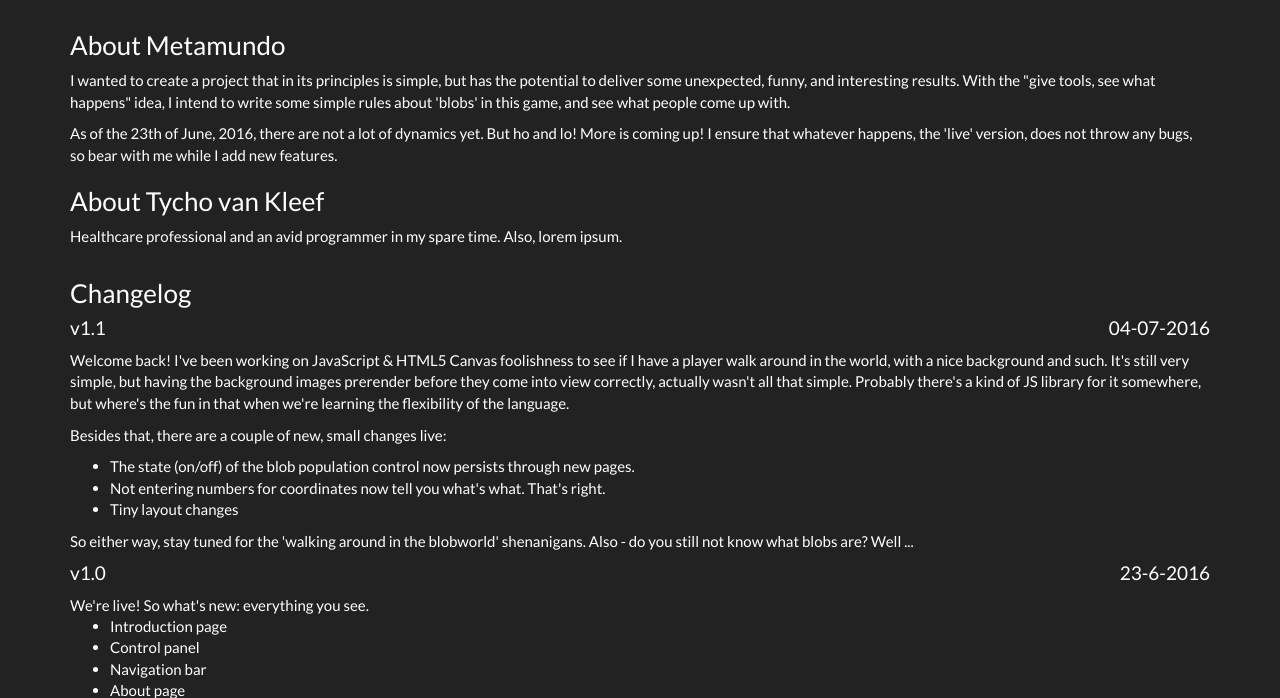
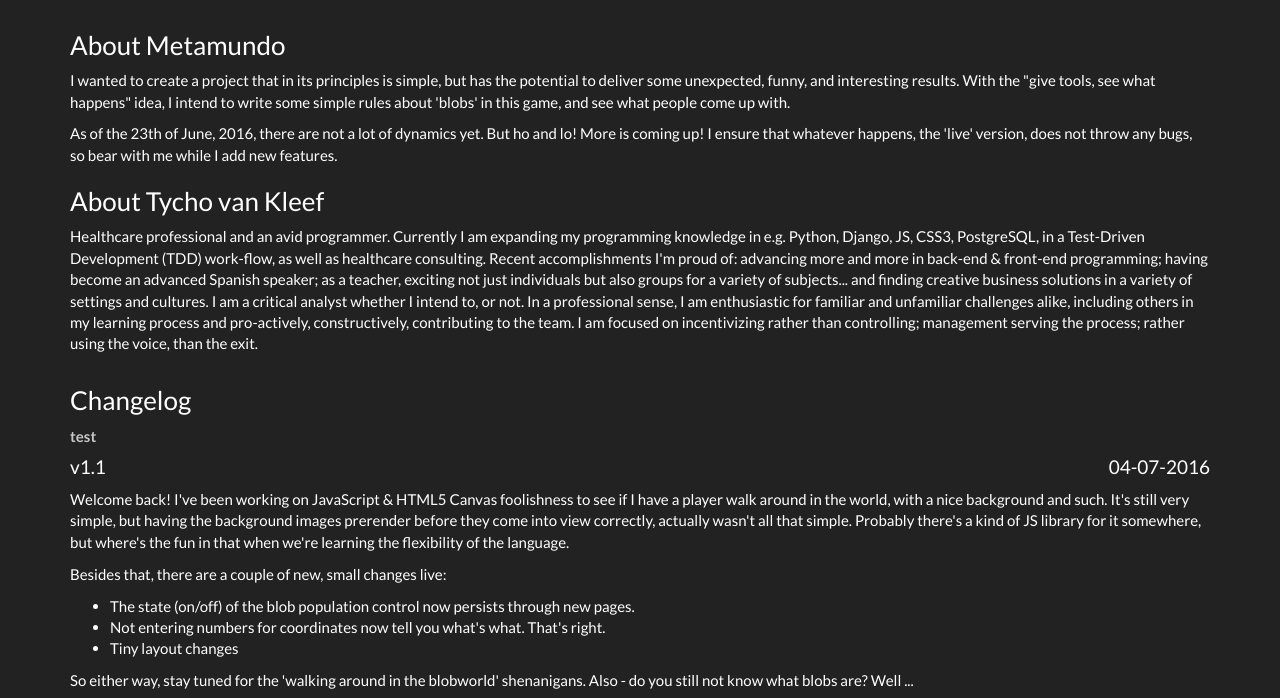
Before and after one commit to tychovk/metamundo, a Django app: page /about/ in a window 1280 px wide. Shown: the part 60-758 px from the top of the page. Run offline with Django 3.2, Linux system fonts and the light colour scheme; some libraries are stand-ins or nearby versions.

Commit message:
css changes and about pages content updated

```diff
--- a/app/static/base.css
+++ b/app/static/base.css
@@ -7,3 +7,9 @@
     margin-top: 60px;
 
 }
+
+.anchor {
+  font-weight: bold;
+  color: #fff; /* IE8 proofing */
+  color: rgba(255,255,255,.75);
+}
--- a/app/templates/about.html
+++ b/app/templates/about.html
@@ -16,13 +16,21 @@
             </p>
             <h3>About Tycho van Kleef</h3>
             <p>
-                Healthcare professional and an avid programmer in my spare time. Also, lorem ipsum.
+                Healthcare professional and an avid programmer.
+
+                Currently I am expanding my programming knowledge in e.g. Python, Django, JS, CSS3, PostgreSQL, in a Test-Driven Development (TDD) work-flow, as well as healthcare consulting.
+
+                Recent accomplishments I'm proud of: advancing more and more in back-end &#38; front-end programming; having become an advanced Spanish speaker; as a teacher, exciting not just individuals but also groups for a variety of subjects... and finding creative business solutions in a variety of settings and cultures.
+
+                I am a critical analyst whether I intend to, or not.
+
+                In a professional sense, I am enthusiastic for familiar and unfamiliar challenges alike, including others in my learning process and pro-actively, constructively, contributing to the team. I am focused on incentivizing rather than controlling; management serving the process; rather using the voice, than the exit.
             </p>
         </div>
 
 
         <div class='col-md-12'>
-            <h3 href="#changelog">Changelog</h3>
+            <h3 id="changelog">Changelog</h3><span class="anchor">test</span>
                 <div>
                     <h4>v1.1 <span class="pull-right">04-07-2016</span></h4>
 
```
Also changed, not shown: 1 other file.
